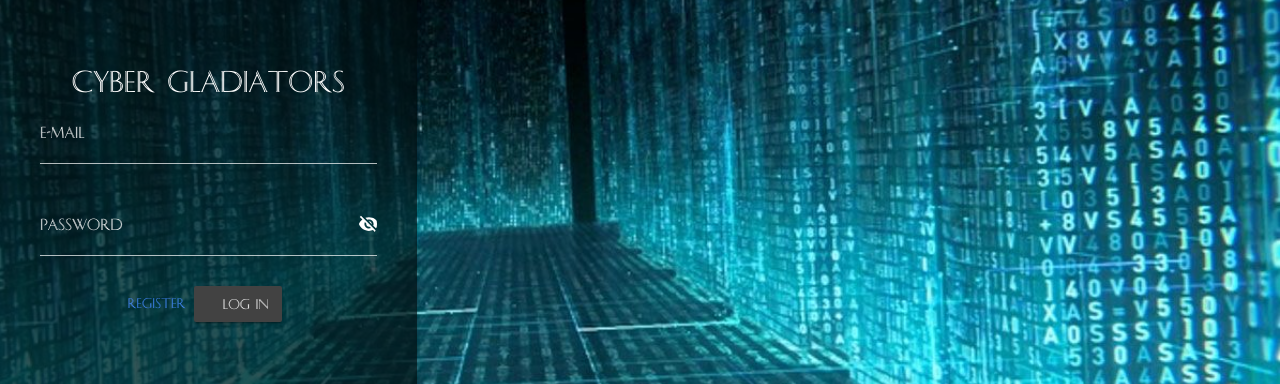
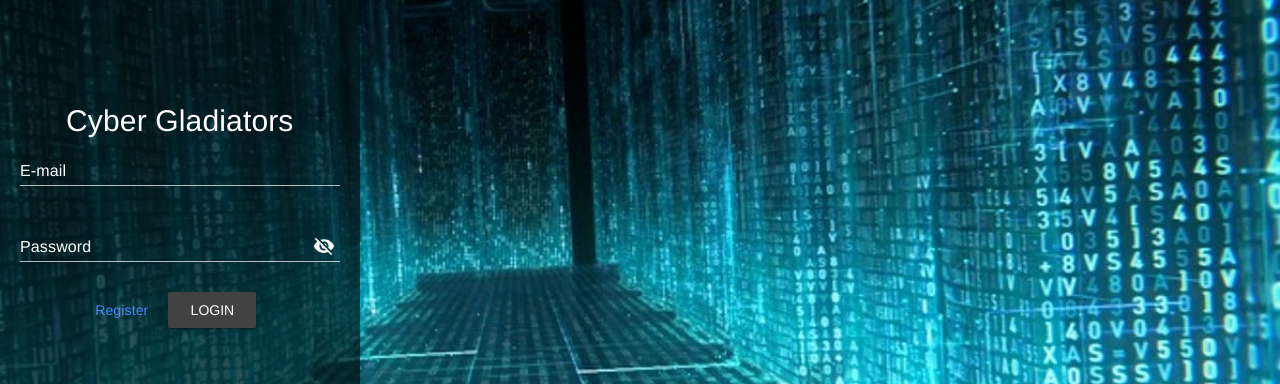
Before and after one commit to AkramDevelopment/CG, a Vue app in the folder frontend/: page /home in a window 1280 px wide. Shown: the part 179-563 px from the top of the page. Built offline with nearby package versions, Linux system fonts and the light colour scheme.

Commit message:
Login page/registration updates

```diff
--- a/frontend/src/assets/css/app.css
+++ b/frontend/src/assets/css/app.css
@@ -13,6 +13,87 @@
 @font-face {
     font-family: 'Caesar';
     src: url('../fonts/caeser.ttf');
+}
+
+
+
+.background {
+
+    height: 100%;
+    width: 100%;
+    bottom: 0;
+    left: 0;
+    height: 100%;
+    width: 100%;
+    top: 0;
+    bottom: 0;
+    right: 0;
+    left: 0;
+    z-index: 0;
+
+  }
+
+
+  .centered-container {
+
+
+   display: flex;
+    align-items: center;
+    justify-content: center;
+    }
+
+  .centered-container > title{
+  margin-bottom: 30px;}
+
+  .actions > md-button {
+
+      margin: 0;
+    }
+  .form {
+
+
+    width: 100%;
+    height: 100%;
+    display: flex;
+    flex-direction: column;
+    align-items: center;
+    justify-content: center;
+
+
+  }
+
+  .md-input{
+
+    color:white !important;
+  }
+ .md-field > label{
+
+    color:white !important;
+  }
+
+  .md-field > border{
+    color: white !important;
+  }
+.md-title{
+  font-size: 30px !important;
+}
+
+.md-button {
+  margin-left: 20px !important;
+}
+
+
+.md-content {
+    width:500px !important;
+    height: 100%;
+    background-color: rgba(0, 12, 14, 0.7) !important;
+
+  }
+
+.form{
+    padding: 20px !important;
+    box-sizing: border-box !important;
+
 }
 
 p {
@@ -108,84 +189,13 @@ justify-content: flex-start !important;
     padding: 0r;
 }
 
-.cg-center-content {
-    display: flex;
-    align-items: center;
-    justify-content: center;
-    width: 100%;
-    height: calc(100vh - 56px);
-    padding-bottom: calc(56px * 0.5);
-}
-.cg-card {
-    box-sizing: content-box !important;
-    padding-bottom: 1px;
-    background-color: rgba(0, 12, 14, 0.7) !important;
-    width: 500px !important;
-    margin: 0 !important;
-    border: none !important;
-    margin-bottom: 0 !important;
-    border-radius: 0 !important;
-    padding-bottom: 0 !important;
-    height: 100%;
-    font-family: Caesar ;
-    display: flex;
-    flex-direction: column;
-    align-items: center !important;
-    justify-content: center;
-}
 
-.cg-card .card-body {
-    width: 100%;
-    height: 100%;
-    display: flex;
-    flex-direction: column;
-    align-items: center;
-    justify-content: center;
-}
 
-.cg-card .card-body .cg-form {
-    width: 100%;
-}
-
-.cg-card .card-body .cg-form small {
-    outline: none;
-}
-
-.cg-card h4.card-title, .cg-card p.card-text {
-    color: #fff !important;
-}
-.cg-card h4.card-title
-{
-    font-size: 40px;
-    text-align: center;
-    color: #fff;
-}
 h4 {
     color: #f0f0f0;
     font-size: 35px;
 }
 
-.cg-card input {
-    font-family: 'Roboto Mono', monospace;
-}
-.cg-card label {
-    color: #fafafa !important;
-    font-family: 'Roboto Mono', monospace;
-}
-.cg-card small {
-    color: #e0e0e0 !important;
-    font-family: 'Roboto Mono', monospace;
-}
-.cg-submit-button {
-    width: 100%;
-    margin-top: 15px;
-    font-family: 'Roboto Mono', monospace;
-}
-.cg-center-horiz {
-    width: 100%;
-    display: flex;
-    justify-content: center;
-}
 .router-link {
     margin-top: 12px;
     color: #fff;
--- a/frontend/src/components/LoginScreen.vue
+++ b/frontend/src/components/LoginScreen.vue
@@ -23,15 +23,9 @@
         </md-field>
 
           <div class="actions md-layout md-alignment-center-space-between">
-        <a href="/signup"> Register</a>
-        <md-button class="md-raised md-secondary" @click="auth">Log in </md-button>
+        <router-link to="/signup">Register</router-link>
+        <md-button class="md-raised md-secondary" @click="submit">Login </md-button>
       </div>
-      </div>
-
-
-
-      <div class="loading-overlay" v-if="loading">
-        <md-progress-spinner md-mode="indeterminate" :md-stroke="2"></md-progress-spinner>
       </div>
 
     </md-content>
@@ -75,28 +69,6 @@ export default {
 </script>
 
 <style scoped>
- .md-content {
-    z-index: 1;
-    padding: 40px;
-    width: 100%;
-    max-width: 400px;
-    position: relative;
-    box-sizing: content-box;
-    padding-bottom: 1px;
-    background-color: rgba(0, 12, 14, 0.7) !important;
-    width: 500px;
-    margin: 0 !important;
-    border: none !important;
-    margin-bottom: 0 !important;
-    border-radius: 0 !important;
-    padding-bottom: 0 !important;
-    height: 100%;
-    font-family: Caesar !important;
-    display: flex;
-    flex-direction: column;
-    align-items: center;
-    justify-content: center;
-  }
 
   .background {
 
@@ -113,22 +85,7 @@ export default {
     z-index: 0;
 
   }
-  .loading-overlay {
 
-    z-index: 10;
-    top: 0;
-    left: 0;
-    right: 0;
-    position: absolute;
-    width: 100%;
-    height: 100%;
-    background: rgba(255, 255, 255, 0.9);
-    display: flex;
-    align-items: center;
-    justify-content: center;
-
-
-  }
 
   .centered-container {
 
@@ -136,12 +93,6 @@ export default {
    display: flex;
     align-items: center;
     justify-content: center;
-    width: 100%;
-    height: calc(100vh - 56px);
-    padding-bottom: calc(56px * 0.5);
-
-
-
     }
 
   .centered-container > title{
@@ -180,4 +131,10 @@ export default {
   font-size: 30px !important;
 }
 
+.md-button {
+  margin-left: 20px !important;
+}
+
+
+
 </style>
--- a/frontend/src/components/SignupScreen.vue
+++ b/frontend/src/components/SignupScreen.vue
@@ -1,70 +1,56 @@
 <template>
+<div>
+  <div class="centered-container">
   <div class="wrapper">
-    <b-card title="Cyber Gladiators" class="cg-card">
-      <h4>Signup Form</h4>
-      <b-form class="cg-form" @submit="submit">
-        <!-- First Name Input -->
-        <b-form-group id="input-group-1" label="First Name:" label-for="input-1">
-          <b-form-input
-            id="input-1"
-            v-model="fName"
-            type="text"
-            required
-            placeholder="Enter your First Name"
-          ></b-form-input>
-        </b-form-group>
-        <!-- Last Name Input -->
-        <b-form-group id="input-group-2" label="Last Name:" label-for="input-2">
-          <b-form-input
-            id="input-2"
-            v-model="lName"
-            type="text"
-            required
-            placeholder="Enter your Last Name"
-          ></b-form-input>
-        </b-form-group>
-        <!-- Email Address Input -->
-        <b-form-group
-          id="input-group-3"
-          label="Email:"
-          label-for="input-3"
-          description="Must be an official IvyTech email address."
-        >
-          <b-form-input
-            id="input-3"
-            v-model="email"
-            type="email"
-            required
-            placeholder="Enter email"
-          ></b-form-input>
-        </b-form-group>
-        <!-- Password Input | First -->
-        <b-form-group id="input-group-4" label="Password:" label-for="input-4">
-          <b-form-input
-            id="input-4"
-            v-model="password"
-            type="password"
-            required
-            placeholder="Enter Password"
-          ></b-form-input>
-        </b-form-group>
-        <!-- Password Confirmation Input | Second -->
-        <b-form-group id="input-group-5" label="Confirm Password:" label-for="input-5">
-          <b-form-input
-            id="input-5"
-            v-model="passwordConf"
-            type="password"
-            required
-            placeholder="Enter Password Again"
-          ></b-form-input>
-        </b-form-group>
-        <b-button type="submit" variant="primary" class="cg-submit-button">Submit</b-button><br />
-        <div class="cg-center-horiz">
-          <router-link to="/" class="router-link">Already have an account? (Login)</router-link>
-        </div>
-      </b-form>
-    </b-card>
+
+    <md-content class="md-elevation-3">
+
+
+
+      <div class="form">
+          <div class="title">
+        <div class="md-title">Cyber Gladiators</div>
+
+      </div>
+
+       <md-field>
+          <label>First Name</label>
+          <md-input v-model="fName" ></md-input>
+        </md-field>
+
+         <md-field>
+          <label>Last Name</label>
+          <md-input v-model="lName" ></md-input>
+        </md-field>
+
+        <md-field>
+          <label>E-mail</label>
+          <md-input v-model="email" ></md-input>
+        </md-field>
+
+         <md-field>
+          <label>Password</label>
+          <md-input v-model="password" type="password" ></md-input>
+        </md-field>
+
+        <md-field>
+          <label>Confirm Password</label>
+          <md-input v-model="passwordConf" type="password" ></md-input>
+        </md-field>
+
+
+
+          <div class="actions md-layout md-alignment-center-space-between">
+        <md-button class="md-raised md-secondary" @click="submit">Submit Application </md-button>
+      </div>
+      </div>
+
+    </md-content>
+    <div class="background" />
   </div>
+
+    </div>
+   </div>
 </template>
 
 <script>
@@ -99,7 +85,8 @@ export default {
           "last-name": this.lName,
           email: this.email,
           password: Base64.stringify(sha256(this.password))
-        }).then(res => {
+        }).then(res =>
+        { log(res)
           if (res.ok) {
             log("Success!!!!");
             this.$router.push("/");
```
Also changed, not shown: 1 other file (tests, documents, lock files or other folders).
